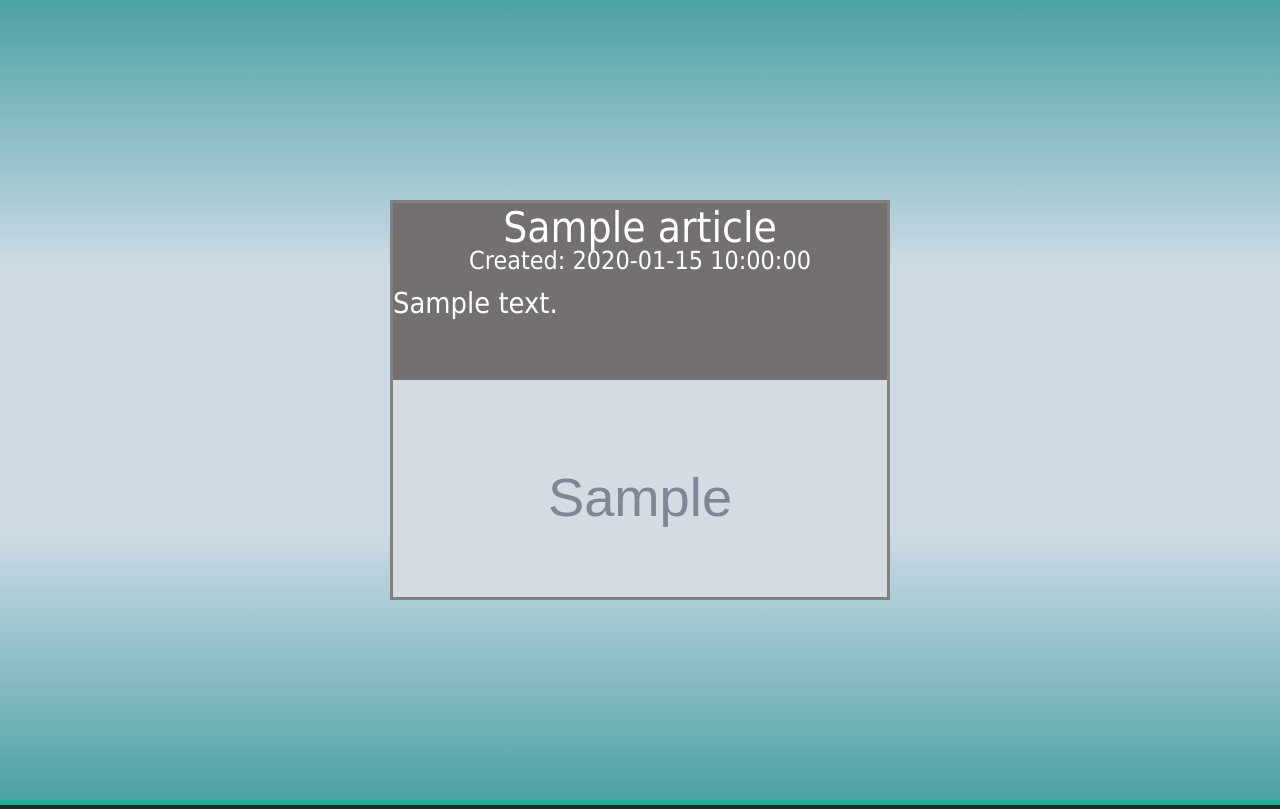
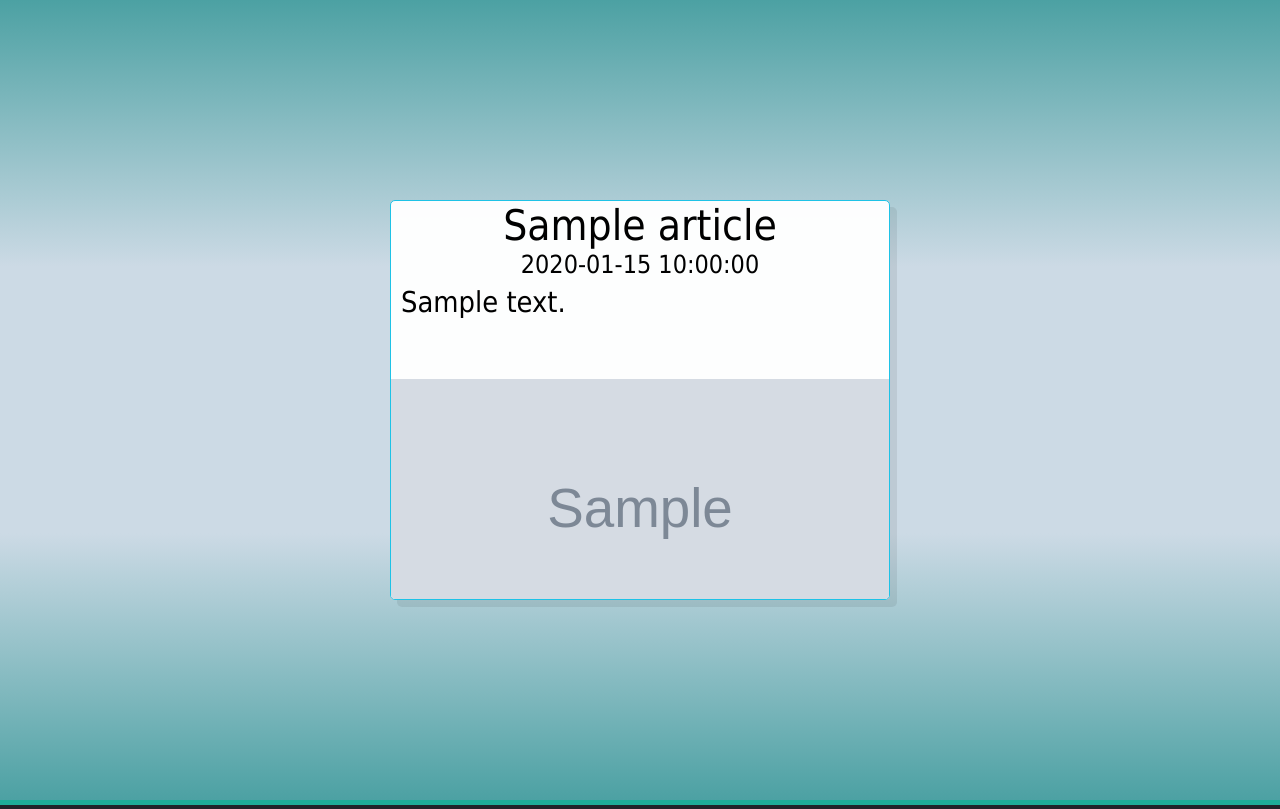
Before and after one commit to andrewM202/portfolio-website, a Flask app: template templates/blog.html in a window 1280 px wide. Shown: the part 261-1070 px from the top of the page. Run offline with Flask 2, Linux system fonts and the light colour scheme; the template is opened without the code that fills it: most values are stand-ins (such as "Sample title", 1, 10 or a date in 2020); grey boxes marked "Sample" are stand-in pictures; some libraries are stand-ins or nearby versions.

Commit message:
Redid article styling

```diff
--- a/models.py
+++ b/models.py
@@ -19,6 +19,7 @@ class Article(db.Document):
     coverimage = db.StringField(required=True)
     articledesc = db.StringField(required=True)
     date = db.DateField(required=True)
+    formatted_date = db.StringField(required=True)
 
 class User(db.Document):
     """ Login Information """
--- a/static/css/styles.css
+++ b/static/css/styles.css
@@ -158,19 +158,22 @@ section.article-container {
   display: grid;
   grid-template-columns: 0px 0px 0px;
   grid-template-rows: 12px 12px 12px;
-  grid-gap: 50px 50px;
+  grid-gap: 35px 35px;
   padding: 50px 0;
 }
 section.article-container div.article {
-  background: #747070;
-  border: 3px solid gray;
+  background: #fffffff7;
+  border: 1px solid #1ec2e6;
+  border-radius: 5px;
+  box-shadow: 7px 7px rgba(0, 0, 0, 0.075) !important;
   width: 500px;
   height: 400px;
   max-width: 95vw;
   overflow: hidden;
   display: flex;
   flex-direction: column;
-  color: white;
+  color: black;
+  cursor: pointer;
 }
 section.article-container div.article header {
   height: 10%;
@@ -188,6 +191,7 @@ section.article-container div.article p {
   font-size: 1.5rem;
   text-overflow: none;
   word-wrap: break-word;
+  padding: 0 10px;
 }
 section.article-container div.article time {
   text-align: center;
@@ -196,11 +200,12 @@ section.article-container div.article time {
   font-size: 1.3rem;
   height: 20%;
   width: 100%;
+  padding-top: 5px;
 }
 section.article-container div.article figure {
   margin: 0;
   width: 100%;
-  min-height: 60%;
+  min-height: 65%;
   max-height: 60%;
 }
 section.article-container div.article figure img {
--- a/templates/blog-editor.html
+++ b/templates/blog-editor.html
@@ -55,8 +55,8 @@
           <label for="cover-image text-center">Upload Article Instead</label>
           <input type="file" class="form-control" id="cover-image" name="uploaded-article">
         <div class="mb-3">
-          <label for="article-title" class="form-label">Article Title</label>
-          <input type="text" class="form-control" id="article-title" aria-describedby="articleTitle" placeholder="Article Title..." name="title">
+          <label for="article-title" class="form-label">Article Title (Max Length: 21)</label>
+          <input type="text" class="form-control" id="article-title" aria-describedby="articleTitle" placeholder="Article Title..." name="title" maxlength=21>
         </div>
         <div class="mb-3">
           <label for="article-desc"  class="form-label">Article Description</label>
--- a/templates/blog.html
+++ b/templates/blog.html
@@ -45,7 +45,7 @@
       {% for article in articles %}
       <div class="article">
         <header><h3>{{ article.title }}</h3></header>
-        <time>Created: {{ article.date }}</time>
+        <time>{{ article.formatted_date }}</time>
         <p>{{ article.articledesc }}</p>
         <figure><img src="{{ url_for('static', filename='blog/' + article.coverimage) }}"></figure>
       </div>
```
Also changed, not shown: blog.py (+7 -2 lines), static/css/blog.scss (+10 -7 lines), 1 other file.
